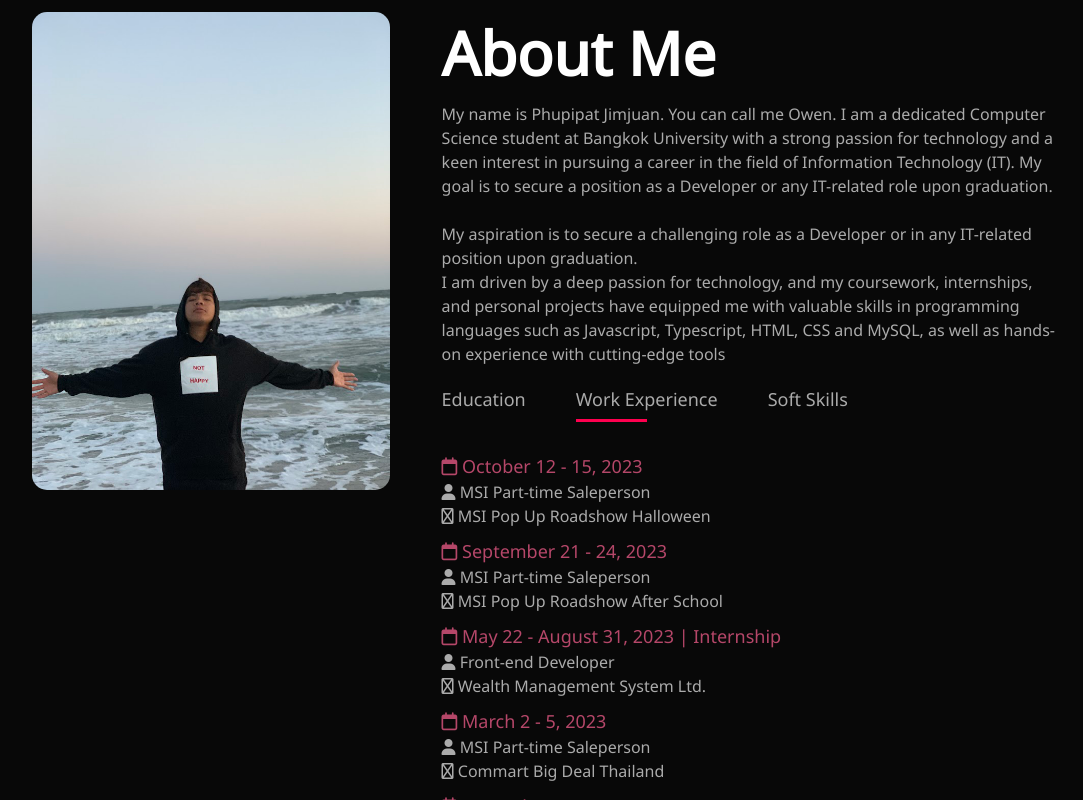
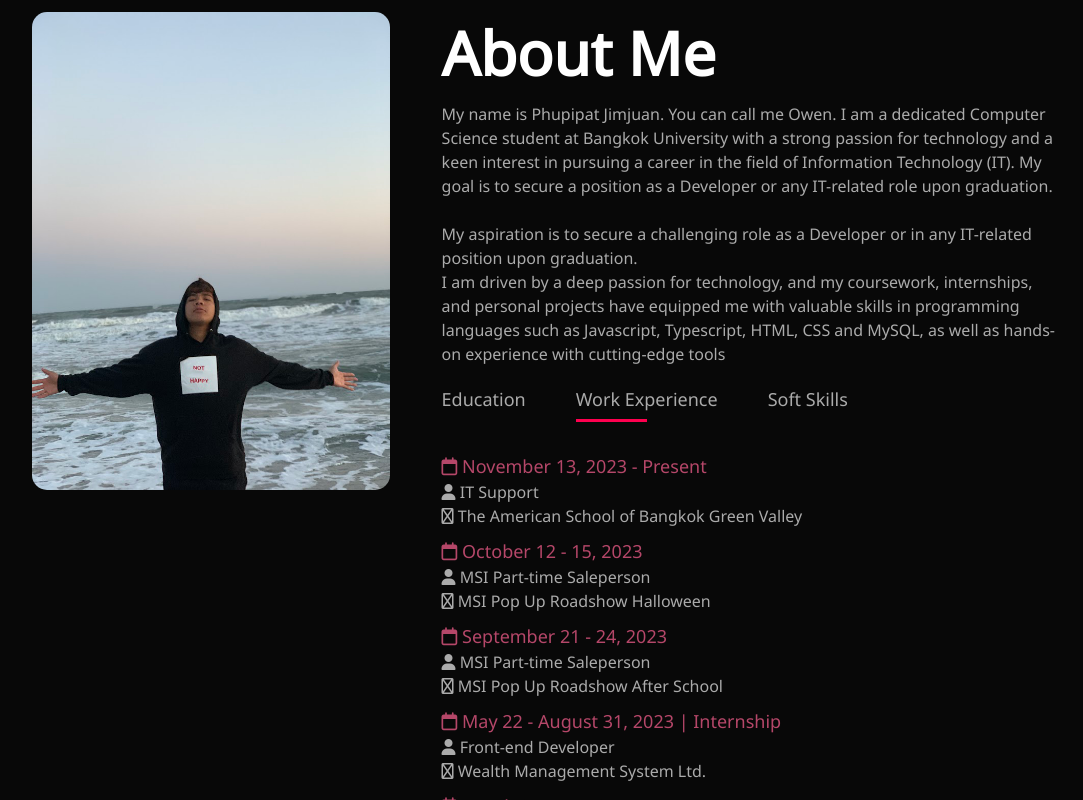
Before and after one commit to Phxpipxt/WebPort, a website: page index.html in a window 1280 px wide. Both pictures are taken after a click on the element "Work Experience". Shown: the part 878-1678 px from the top of the page, without its empty margins (96-1179 px from the left). Drawn offline with Linux system fonts and the light colour scheme; a web font is replaced by a local one.

Commit message:
update work experience

```diff
--- a/index.html
+++ b/index.html
@@ -93,6 +93,14 @@
                     <!-- Work Experience -->
                     <div class="tab-contents" id="experience">
                         <ul>
+                            <li>
+                                <span><i class="fa-regular fa-calendar"></i> November 13, 2023 - Present</span>
+                                <br>
+                                <i class="fa-solid fa-user"></i> IT Support
+                                <br>
+                                <i class="fa-sharp fa-regular fa-location-dot"></i> The American School of Bangkok Green Valley
+                            </li>
+
                             <li>
                                 <span><i class="fa-regular fa-calendar"></i> October 12 - 15, 2023</span>
                                 <br>
@@ -367,6 +375,16 @@
                         </ul>
                     </div>
                 </div>
+
+                <div class="work">
+                    <img src="images/work-8.png">
+                    <div class="layer">
+                        <h3>The American School of Bangkok Green Valley <br>November 13, 2023 - Present</h3>
+                        <ul>
+                            <li>IT Support</li>
+                        </ul>
+                    </div>
+                </div>
             </div>
             <!-- <a href="#" class="btn">See more</a> -->
         </div>
```
